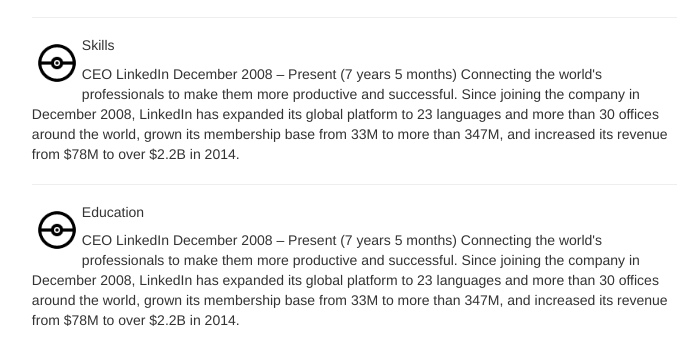
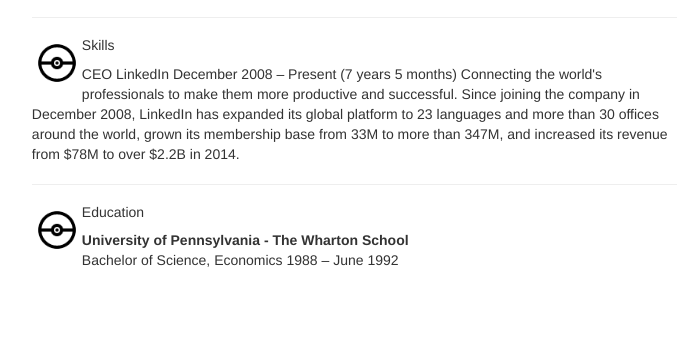
Before and after one commit to NakunMinh/DoAnGiuaKyWeb, a plain HTML site: page index.html in a window 1280 px wide. Shown: the part 2426-2790 px from the top of the page, without its empty margins (132-830 px from the left). Drawn offline with nearby package versions, Linux system fonts and the light colour scheme.

Commit message:
Update information for Education

```diff
--- a/index.html
+++ b/index.html
@@ -199,11 +199,10 @@
                 <div id="education">
                   <img src="image/Pokeball-64.jpg" alt="abc" class="icon">
                   <h5>Education</h5>
+                  <strong>University of Pennsylvania - The Wharton School</strong>
                   <p>
-                    CEO
-                    LinkedIn
-                    December 2008 – Present (7 years 5 months)
-                    Connecting the world's professionals to make them more productive and successful. Since joining the company in December 2008, LinkedIn has expanded its global platform to 23 languages and more than 30 offices around the world, grown its membership base from 33M to more than 347M, and increased its revenue from $78M to over $2.2B in 2014.
+                    Bachelor of Science, Economics
+1988 – June 1992
                   </p>
                 </div>
               </div> <!-- End nd -->
```
